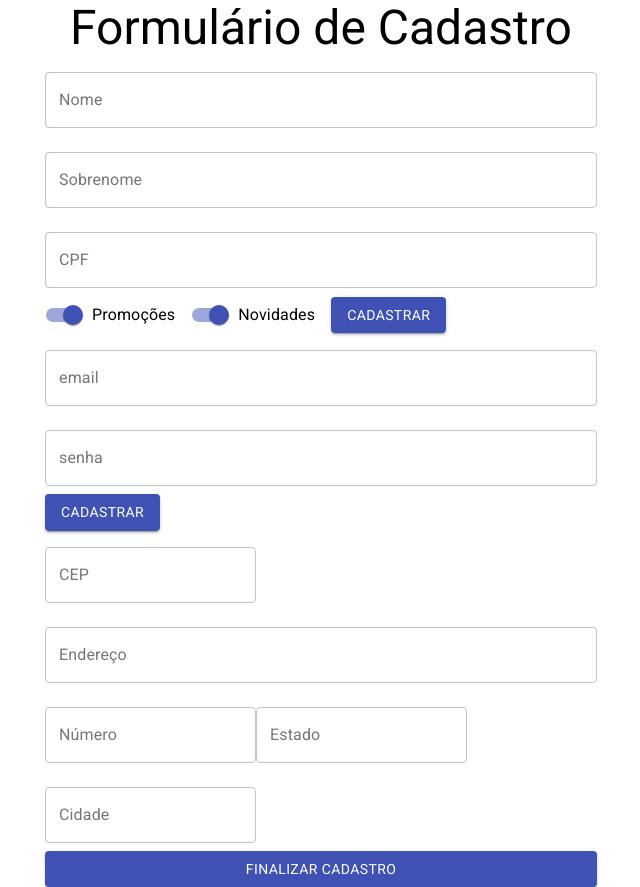
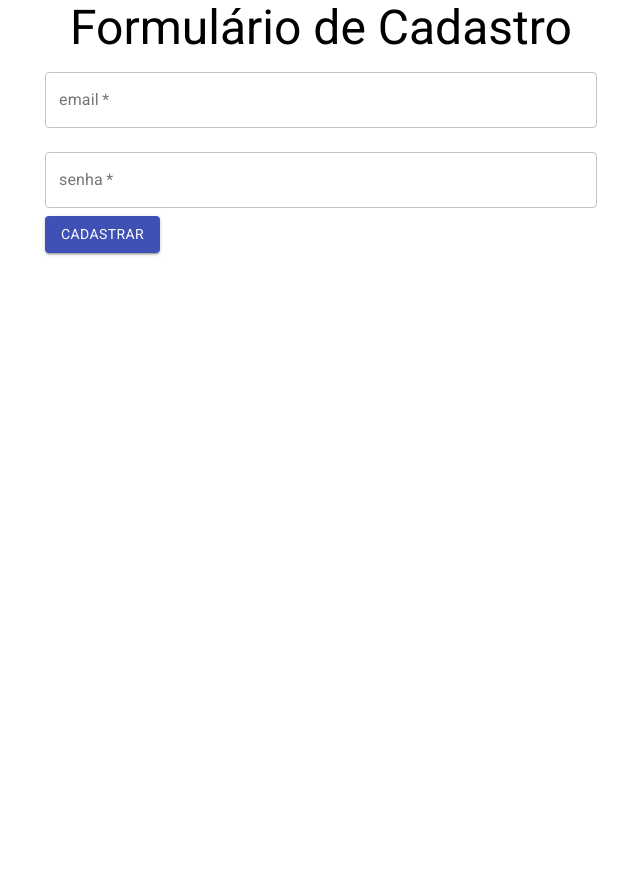
Before and after one commit to ericogrehs/reactjs-estudos-app, a React (Create React App) app: page / in a window 1280 px wide. Shown: the whole page, without its empty margins (319-959 px from the left). After the commit the page ends 800 px from the top, so only its background shows below. Built offline with nearby package versions, Linux system fonts and the light colour scheme.

Commit message:
refactor: creates form steps instead of a extensive form

```diff
--- a/src/components/RegisterForm/UserForm.js
+++ b/src/components/RegisterForm/UserForm.js
@@ -1,13 +1,19 @@
 import React from "react";
 import { TextField, Button } from "@material-ui/core";
 
-function UserForm() {
+function UserForm({ onSendForm }) {
   return (
-    <form>
+    <form
+      onSubmit={(e) => {
+        e.preventDefault();
+        onSendForm();
+      }}
+    >
       <TextField
         id="email"
         label="email"
         type="email"
+        required
         fullWidth
         variant="outlined"
         margin="normal"
@@ -16,6 +22,7 @@ function UserForm() {
         id="senha"
         label="senha"
         type="password"
+        required
         fullWidth
         variant="outlined"
         margin="normal"
--- a/src/components/RegisterForm/index.js
+++ b/src/components/RegisterForm/index.js
@@ -1,17 +1,23 @@
-import React from "react";
+import React, { useState } from "react";
 
 import PersonalDataForm from "./PersonalDataForm";
 import UserForm from "./UserForm";
 import ShippingForm from "./ShippingForm";
 
 function RegisterForm({ onSendForm }) {
-  return (
-    <>
-      <PersonalDataForm onSendForm={onSendForm} />
-      <UserForm />
-      <ShippingForm />
-    </>
-  );
+  const [currentStep, setCurrentStep] = useState(0);
+
+  const forms = [
+    <UserForm onSendForm={next} />,
+    <PersonalDataForm onSendForm={next} />,
+    <ShippingForm onSendForm={onSendForm} />,
+  ];
+
+  function next() {
+    setCurrentStep(currentStep + 1);
+  }
+
+  return <>{forms[currentStep]}</>;
 }
 
 export default RegisterForm;
```
